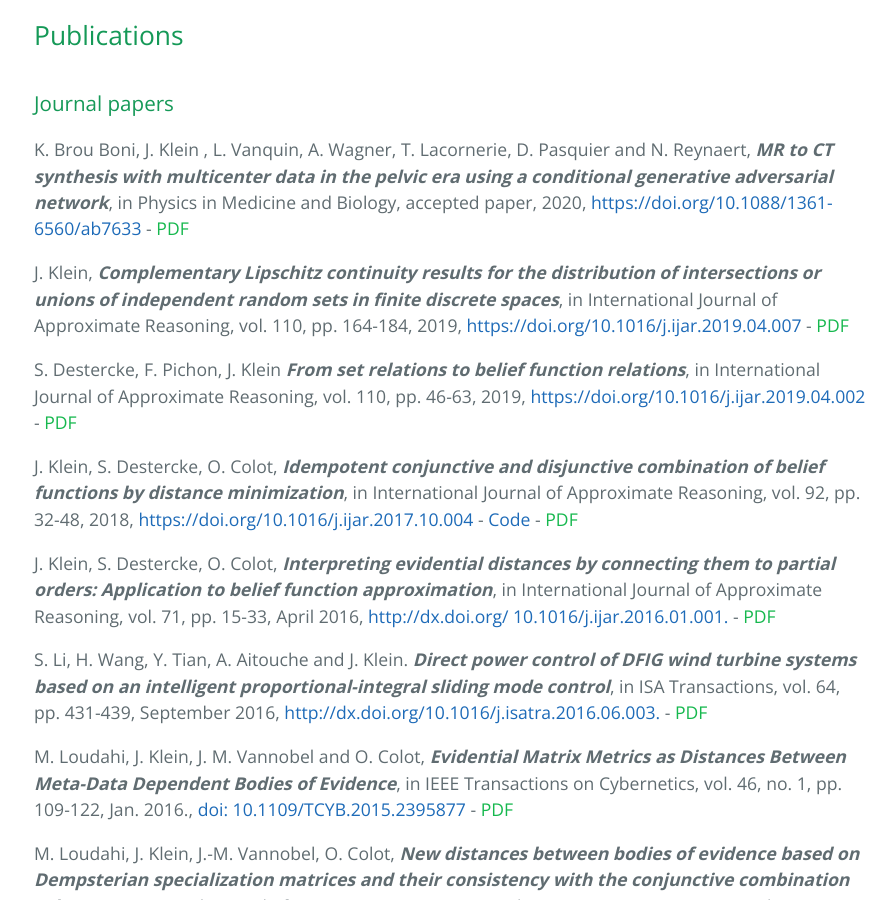
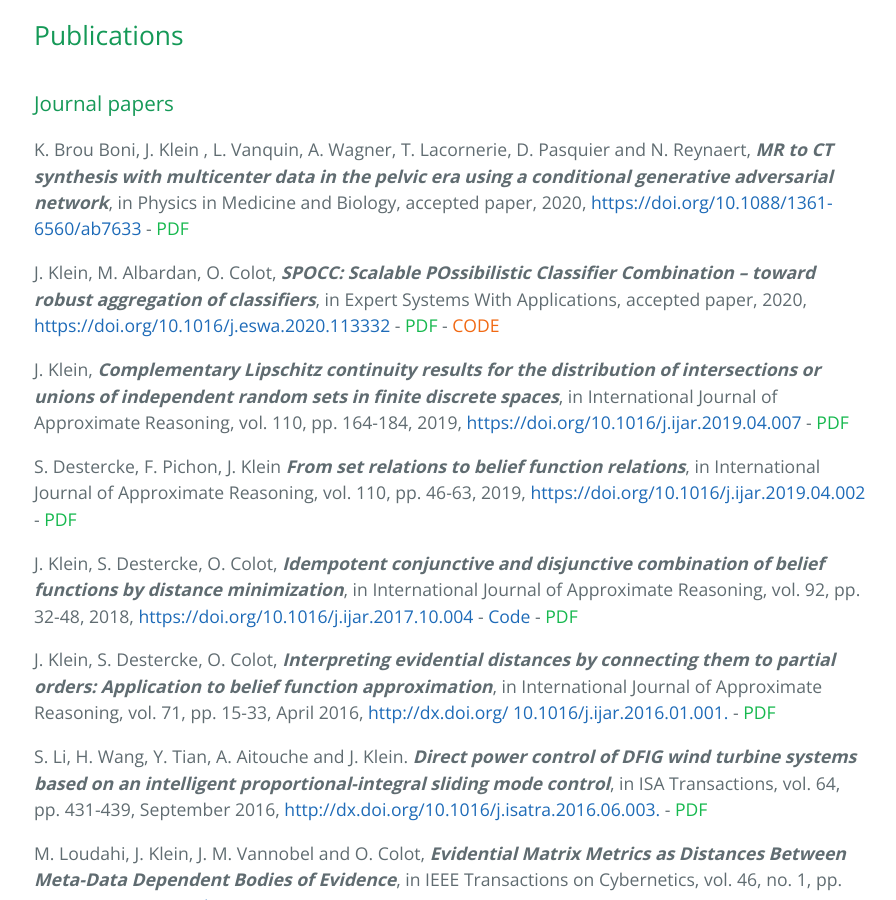
Before and after one commit to john-klein/john-klein.github.io, a Jekyll site: the page built from index.md, in a window 1280 px wide and 900 px high, scrolled down 1705 px. Shown: the whole window, without its empty margins (190-1086 px from the left). Built offline with Jekyll 4.4.1, drawn with Linux system fonts in a browser that asks for light colours; our own code applies the rules of GitHub Pages for plain Markdown files.

Commit message:
Update index.md

```diff
--- a/index.md
+++ b/index.md
@@ -105,6 +105,11 @@ Detailed position description: <a href="https://john-klein.github.io/assets/file
 K. Brou Boni, J. Klein , L. Vanquin, A. Wagner, T. Lacornerie, D. Pasquier and N. Reynaert, ***MR to CT synthesis with multicenter data in the pelvic era using a conditional generative adversarial network***, in Physics in Medicine and Biology, accepted paper, 2020,
 [https://doi.org/10.1088/1361-6560/ab7633](https://doi.org/10.1088/1361-6560/ab7633) -
 <a href="https://john-klein.github.io/assets/files/journal_papers/journal11.pdf" style="color: rgb(22,184,78)">PDF</a>
+
+J. Klein, M. Albardan, O. Colot, ***SPOCC: Scalable POssibilistic Classifier Combination -- toward robust aggregation of classifiers***, in Expert Systems With Applications, accepted paper, 2020,
+[https://doi.org/10.1016/j.eswa.2020.113332](https://doi.org/10.1016/j.eswa.2020.113332) -
+<a href="https://arxiv.org/pdf/1908.06475.pdf" style="color: rgb(22,184,78)">PDF</a> -
+<a href="https://github.com/john-klein/SPOCC" style="color: rgb(241,105,19)">CODE</a>
 
 J. Klein, ***Complementary Lipschitz continuity results for the distribution of intersections or unions of independent random sets in finite discrete spaces***, in International Journal of Approximate Reasoning, vol. 110, pp. 164-184, 2019, [https://doi.org/10.1016/j.ijar.2019.04.007](https://doi.org/10.1016/j.ijar.2019.04.007) -
 <a href="https://arxiv.org/pdf/1810.10859.pdf" style="color: rgb(22,184,78)">PDF</a>
```
